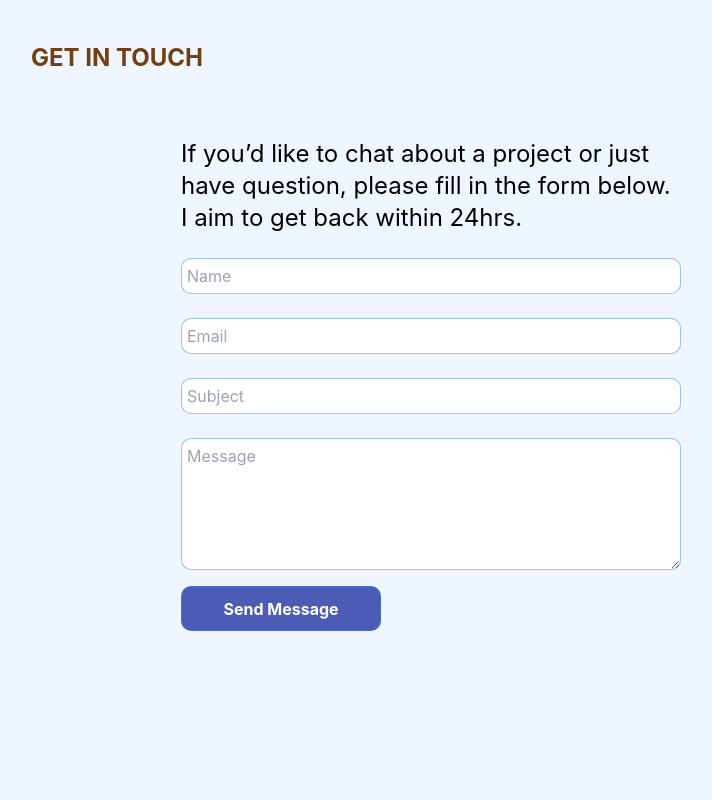
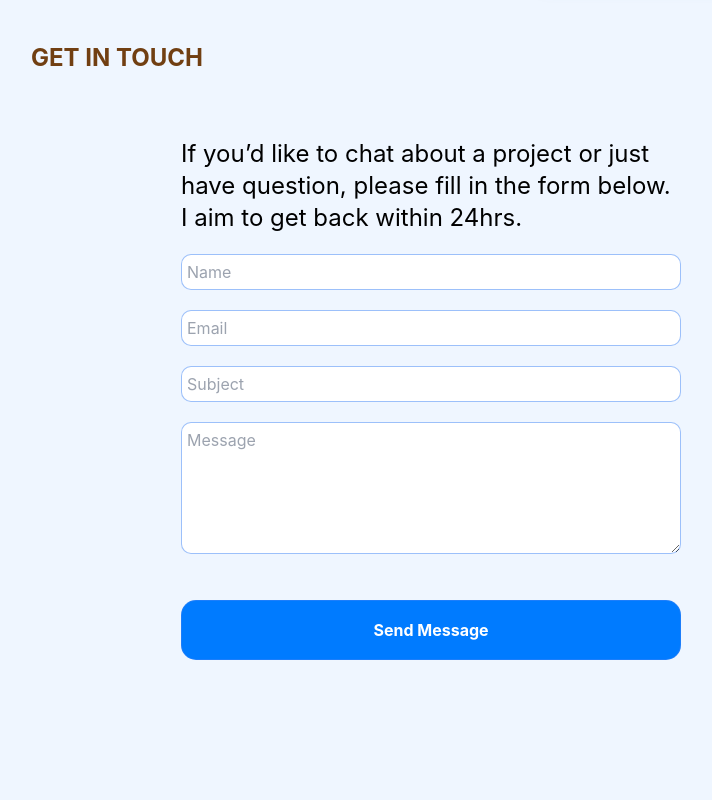
Before and after one commit to olalemi/portfolio, a React (Create React App) app: page / in a window 1280 px wide. Shown: the part 2860-3660 px from the top of the page, without its empty margins (209-921 px from the left). Built offline with nearby package versions, Linux system fonts and the light colour scheme.

Commit message:
from valiadation added

```diff
--- a/src/App.js
+++ b/src/App.js
@@ -4,6 +4,8 @@ import HomeText from './components/HomeText';
 import Contact from './components/Contact';
 import Project from './components/Project';
 import Footer from 'components/Footer';
+import { ChakraProvider, extendTheme } from "@chakra-ui/react";
+
 
 function App() {
   return (
--- a/src/components/Contact.js
+++ b/src/components/Contact.js
@@ -1,65 +1,192 @@
 import React from 'react';
+import { useFormik } from 'formik';
+import * as Yup from 'yup';
+import { ToastContainer, toast } from 'react-toastify';
+import 'react-toastify/dist/ReactToastify.css';
+
+const validationSchema = Yup.object().shape({
+  name: Yup.string().required('First Name is required'),
+  email: Yup.string()
+    .email('Invalid email address')
+    .required('Email is required'),
+  subject: Yup.string().required('Subject is required'),
+  message: Yup.string().required('Message is required'),
+});
 
 function Contact() {
+  const notify = () => {
+    toast.success('Message sent', {
+      position: toast.POSITION.BOTTOM_CENTER,
+    });
+  };
+
+  const formik = useFormik({
+    initialValues: {
+      name: '',
+      email: '',
+      subject: '',
+      message: '',
+    },
+    validationSchema: validationSchema,
+    onSubmit: (values, { setSubmitting,resetForm }) => {
+      const formData = new FormData();
+      formData.append('name', values.name);
+      formData.append('email', values.email);
+      formData.append('subject', values.subject);
+      formData.append('message', values.message);
+
+      fetch('https://getform.io/f/288c4385-36c0-495a-b55e-928f92f6133d', {
+        method: 'POST',
+        body: formData,
+      })
+        .then((response) => {
+          if (response.ok) {
+            toast.success('Message sent successfully');
+            console.log('Message sent successfully');
+            resetForm();
+          } else {
+            console.log('Submission error', response);
+            toast.error('Failed to send message');
+          }
+        })
+        .catch((error) => console.error('Error:', error));
+      setSubmitting(false);
+    },
+  });
+
   return (
     <div className="sm:mt-8 lg:mt-16 ">
+      <div className="sm:mt-8 lg:mt-16 ">
+        <ToastContainer position="top-right" />
+      </div>
       <h1
         className=" mt-1 text-xl lg:text-2xl font-bold  text-yellow-900  "
         id="contact"
       >
         GET IN TOUCH
       </h1>
+
       <div>
         <form
-          action="https://getform.io/f/288c4385-36c0-495a-b55e-928f92f6133d"
-          method="post"
+          onSubmit={formik.handleSubmit}
           className="  justify-center  sm:mt-8 lg:mt-16 "
         >
           <h1 className=" mt-1 text-xl lg:text-2xl ">
             If you’d like to chat about a project or just have question, please
             fill in the form below. I aim to get back within 24hrs.
           </h1>
-          <label for="name"></label>
-          <br />
+          <div
+            style={{
+              marginTop: '20px',
+            }}
+          >
             <input
-            required
               type="text"
               id="name"
               name="name"
               placeholder="Name"
+              onChange={formik.handleChange}
+              onBlur={formik.handleBlur}
+              value={formik.values.name}
             />
-          <br />
-          <label for="email"></label>
-          <br />
+            {formik.touched.name && formik.errors.name && (
+              <p
+                style={{ color: '#FF0000', fontSize: '14px', marginTop: '2px' }}
+              >
+                {formik.errors.name}
+              </p>
+            )}
+          </div>
+          <div
+            style={{
+              marginTop: '20px',
+            }}
+          >
             <input
-            required
               type="email"
               id="email"
               name="email"
               placeholder="Email"
+              onChange={formik.handleChange}
+              onBlur={formik.handleBlur}
+              value={formik.values.email}
             />
-          <br />
-          <label for="Subject"></label>
-          <br />
+            {formik.touched.email && formik.errors.email && (
+              <p
+                style={{ color: '#FF0000', fontSize: '14px', marginTop: '2px' }}
+              >
+                {formik.errors.email}
+              </p>
+            )}
+          </div>
+
+          <div
+            style={{
+              marginTop: '20px',
+            }}
+          >
             <input
-            required
               type="text"
               id="subject"
               name="subject"
               placeholder="Subject"
+              onChange={formik.handleChange}
+              onBlur={formik.handleBlur}
+              value={formik.values.subject}
             />
-          <br />
-          <label for="message"></label>
-          <br />
+            {formik.touched.subject && formik.errors.subject && (
+              <p
+                style={{ color: '#FF0000', fontSize: '14px', marginTop: '2px' }}
+              >
+                {formik.errors.subject}
+              </p>
+            )}
+          </div>
+          <div
+            style={{
+              marginTop: '20px',
+            }}
+          >
             <textarea
               type="text"
               rows="5"
               id="message"
               name="message"
               placeholder="Message"
+              onChange={formik.handleChange}
+              onBlur={formik.handleBlur}
+              value={formik.values.message}
             />
-          <br />
-          <input type="submit" value="Send Message"></input>
+            {formik.touched.message && formik.errors.message && (
+              <p
+                style={{ color: '#FF0000', fontSize: '14px', marginTop: '2px' }}
+              >
+                {formik.errors.message}
+              </p>
+            )}
+          </div>
+
+          <div
+            style={{
+              marginTop: '20px',
+            }}
+          >
+            <input
+              type="submit"
+              value="Send Message"
+              disabled={!formik.isValid}
+              style={{
+                backgroundColor: !formik.isValid ? '#a3d1ff' : '#007bff',
+                color: '#fff',
+                fontSize: '16px',
+                borderRadius: '15px',
+                padding: '10px 24px',
+                height: '60px',
+                marginTop: '20px',
+                width: '100%',
+              }}
+            ></input>
+          </div>
         </form>
       </div>
     </div>
```
Also changed, not shown: package.json (+6 -3 lines), 1 other file (tests, documents, lock files or other folders). Lines whose indentation alone changed are shown as unchanged.
